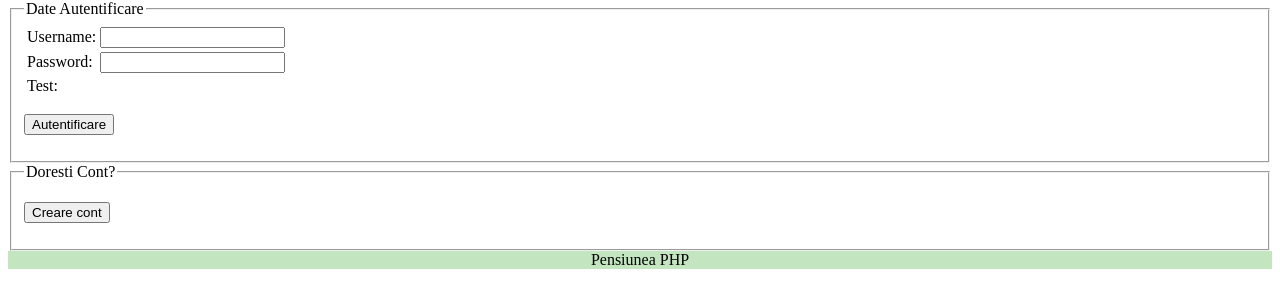
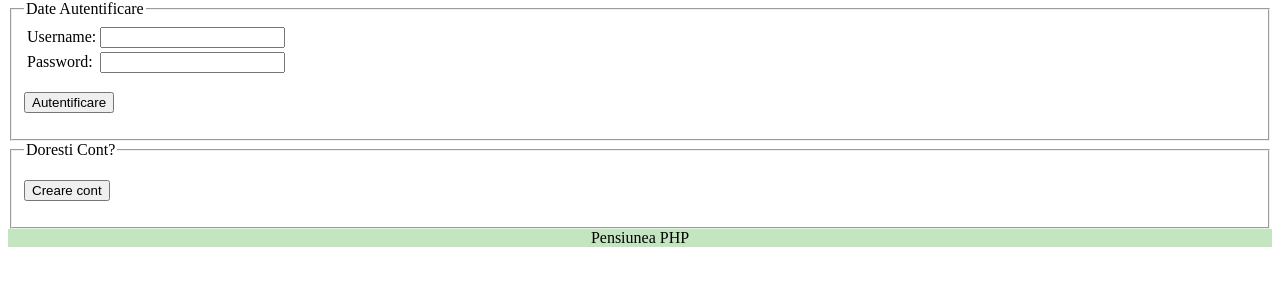
Before and after one commit to SilviuDN/Proiect-PHP, a PHP site: page / in a window 1280 px wide. Shown: the part 71-379 px from the top of the page. Run offline with PHP 8.4, Linux system fonts and the light colour scheme; some libraries are stand-ins or nearby versions.

Commit message:
changed index page back to default

```diff
--- a/index.php
+++ b/index.php
@@ -117,14 +117,6 @@ if(isset($_SESSION['user'])) {
                     </td>
                   </tr>
 
-                <tr>
-                    <td>
-                      <label>Test:</label>
-                    </td>
-                    <td>
-
-                    </td>
-                </tr>
                 </table>
 
                 <p>
```
